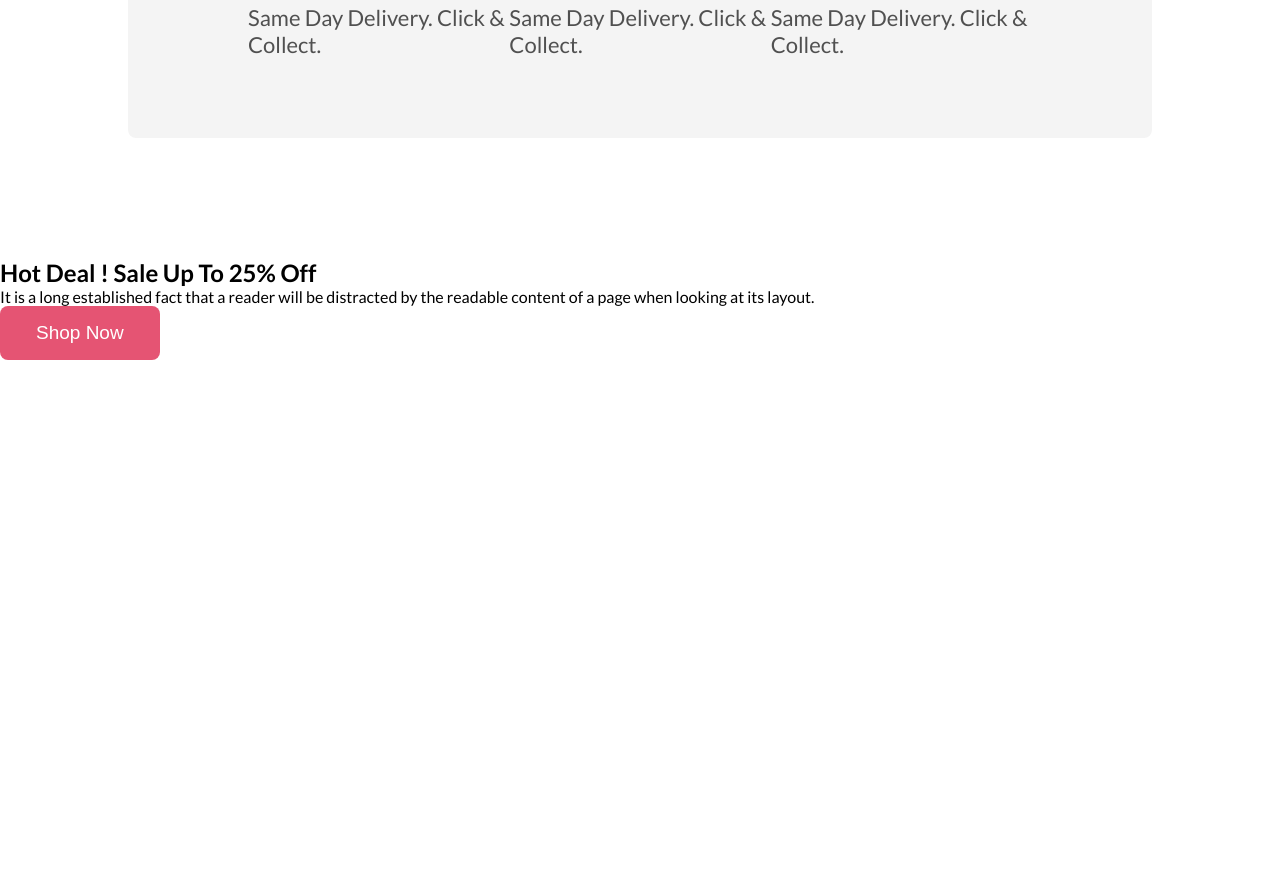
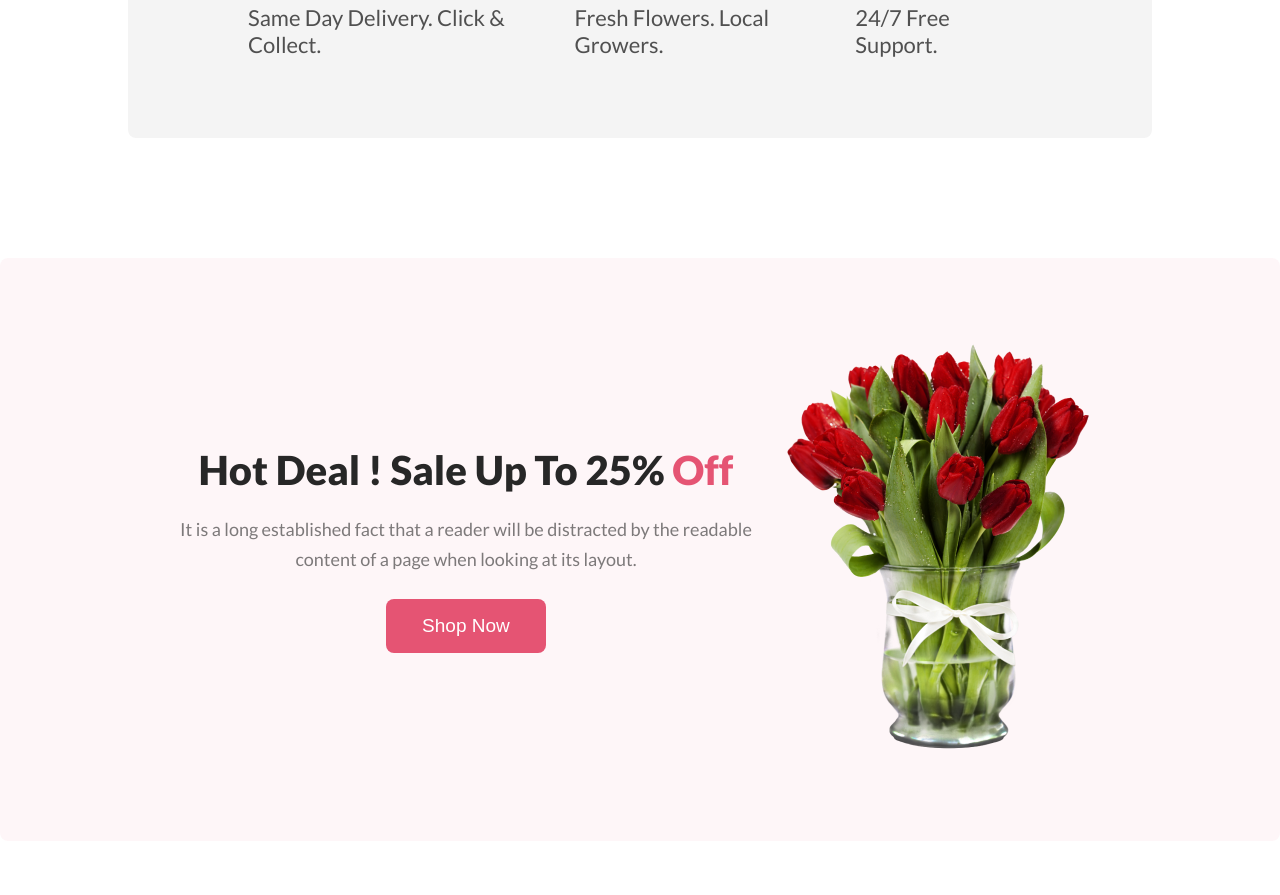
Before and after one commit to imran-it1/flower-shop-assignment, a plain HTML site: page index.html in a window 1280 px wide. Shown: the part 2057-2952 px from the top of the page. Before the commit the page ends 2417 px from the top, so only its background shows below. Drawn offline with Linux system fonts and the light colour scheme.

Commit message:
deal section added and style in css

```diff
--- a/index.html
+++ b/index.html
@@ -81,26 +81,32 @@
           </div>
           <div class="service-card">
             <img class="service_logo" src="./Asset/Group58.png" alt="" />
-            <p class="service_name">Same Day Delivery. Click & Collect.</p>
+            <p class="service_name">Fresh Flowers. Local Growers.</p>
           </div>
           <div class="service-card">
             <img class="service_logo" src="./Asset/Group59.png" alt="" />
-            <p class="service_name">Same Day Delivery. Click & Collect.</p>
+            <p class="service_name">24/7 Free Support.</p>
           </div>
         </div>
       </section>
       <section class="dealWraper">
-        <div class="left">
+        <div class="deal-left">
           <div class="deal">
-            <h2 class="deal_name">Hot Deal ! Sale Up To 25% Off</h2>
+            <h2 class="deal_name">
+              Hot Deal ! Sale Up To 25% <span class="special-text">Off</span>
+            </h2>
             <p class="deal_description">
               It is a long established fact that a reader will be distracted by
-              the readable content of a page when looking at its layout.
+              the readable <br />
+              content of a page when looking at its layout.
             </p>
           </div>
           <dvi>
             <button class="deal_btn btn">Shop Now</button>
           </dvi>
+        </div>
+        <div class="deal-right">
+          <img src="./Asset/pngwing8.png" alt="" />
         </div>
       </section>
     </main>
--- a/styles/style.css
+++ b/styles/style.css
@@ -161,3 +161,43 @@ header {
     font-size: 22px;
     font-weight: 400;
 }
+
+/* Deal Section Style */
+
+.dealWraper {
+    margin-bottom: 120px;
+    border-radius: 8px;
+    background: rgba(229, 84, 115, 0.05);
+    display: flex;
+    align-items: center;
+    justify-content: space-evenly;
+    padding: 80px 150px;
+}
+
+.deal-left {
+    display: flex;
+    flex-direction: column;
+    align-items: center;
+    gap: 25px;
+}
+
+.deal_name {
+    color: #272727;
+    font-size: 40px;
+    font-weight: 800;
+    margin-bottom: 20px;
+    text-align: center;
+}
+
+
+.deal_description {
+    color: rgba(39, 39, 39, 0.60);
+    font-size: 18px;
+    font-weight: 400;
+    line-height: 30px;
+    text-align: center;
+}
+
+.special-text {
+    color: #E55473;
+}
```
